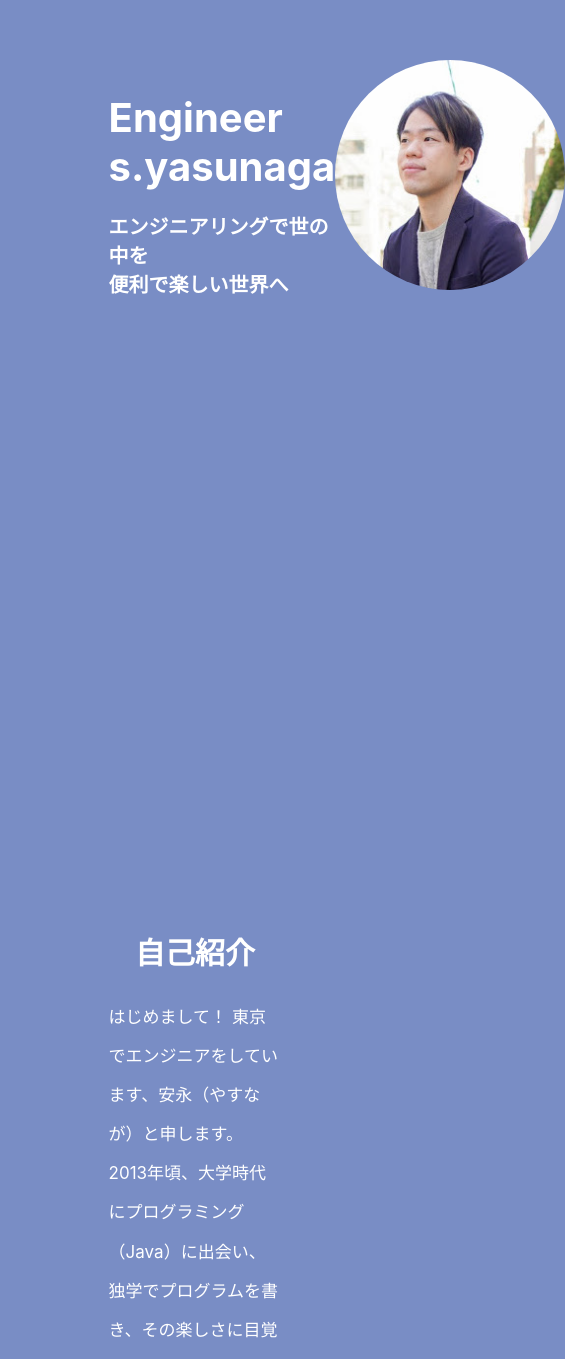
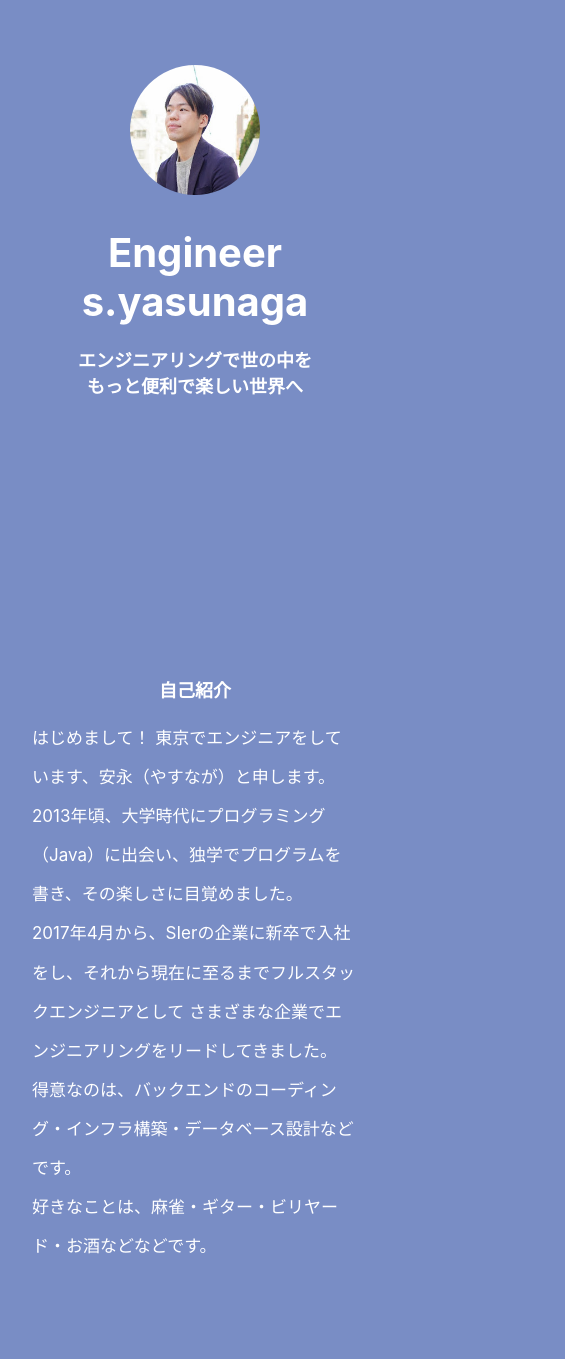
Before and after one commit to yasunaga-shuto/portfolio, a Next.js app: page / in a window 390 px wide. Shown: the part 193-1552 px from the top of the page, 565 px wide, since content can reach past the window. After the commit the page ends 1476 px from the top, so only its background shows below. Built offline with nearby package versions, Linux system fonts and the light colour scheme.

Commit message:
responsive

```diff
--- a/package.json
+++ b/package.json
@@ -17,6 +17,7 @@
     "next": "13.0.2",
     "react": "18.2.0",
     "react-dom": "18.2.0",
+    "sass": "^1.56.0",
     "typescript": "4.8.4"
   }
 }
--- a/pages/index.tsx
+++ b/pages/index.tsx
@@ -1,6 +1,6 @@
 import Head from 'next/head'
 import Image from 'next/image'
-import styles from '../styles/Home.module.css'
+import styles from '../styles/Home.module.scss'
 
 export default function Home() {
   return (
@@ -19,7 +19,7 @@ export default function Home() {
             </h1>
             <h2 className={styles.sub}>
               エンジニアリングで世の中を<br />
-              便利で楽しい世界へ
+              もっと便利で楽しい世界へ
             </h2>
           </div>
           <Image
--- a/styles/Home.module.css
+++ /dev/null
@@ -1,34 +0,0 @@
-.container {
-  padding: 0 2rem;
-}
-.inner {
-  width: 53%;
-  margin: 30vh auto;
-}
-.section {
-  display: flex;
-  justify-content: space-between;
-  height: 100vh;
-}
-.image {
-  border-radius: 50%;
-  object-fit: cover;
-}
-.title {
-  font-size: 40px;
-  margin-bottom: 20px;
-}
-.sub {
-  font-size: 20px;
-}
-.introduction {
-  position: relative;
-}
-.introduction .sub {
-  text-align: center;
-  font-size: 30px;
-}
-.introduction .text {
-  font-size: 17px;
-  line-height: 2.3em;
-}
--- /dev/null
+++ b/styles/Home.module.scss
@@ -0,0 +1,62 @@
+$sm: 587px;
+$md: 769px;
+$lg: 1024px;
+$xl: 1216px;
+$xxl: 1408px;
+
+.container {
+  padding: 0 2rem;
+}
+.inner {
+  width: 53%;
+  margin: 30vh auto;
+  .section {
+    display: flex;
+    justify-content: space-between;
+    height: 100vh;
+  }
+  .image {
+    border-radius: 50%;
+    object-fit: cover;
+    width: 230px;
+    height: 230px;
+  }
+  .title {
+    font-size: 40px;
+    margin-bottom: 20px;
+  }
+  .sub {
+    font-size: 20px;
+  }
+}
+.introduction {
+  position: relative;
+  .sub {
+    text-align: center;
+    font-size: 30px;
+  }
+  .text {
+    font-size: 17px;
+    line-height: 2.3em;
+  }
+}
+@media screen and (max-width: $md) {
+  .inner {
+    width: 100%;
+    margin: 10px auto;
+    .section {
+      flex-wrap: wrap;
+      justify-content: center;
+      text-align: center;
+      flex-direction: column-reverse;
+    }
+    .image {
+      width: 130px;
+      height: 130px;
+      margin: 0 auto;
+    }
+    .sub {
+      font-size: 18px;
+    }
+  }
+}
```
Also changed, not shown: 1 other file (tests, documents, lock files or other folders).
